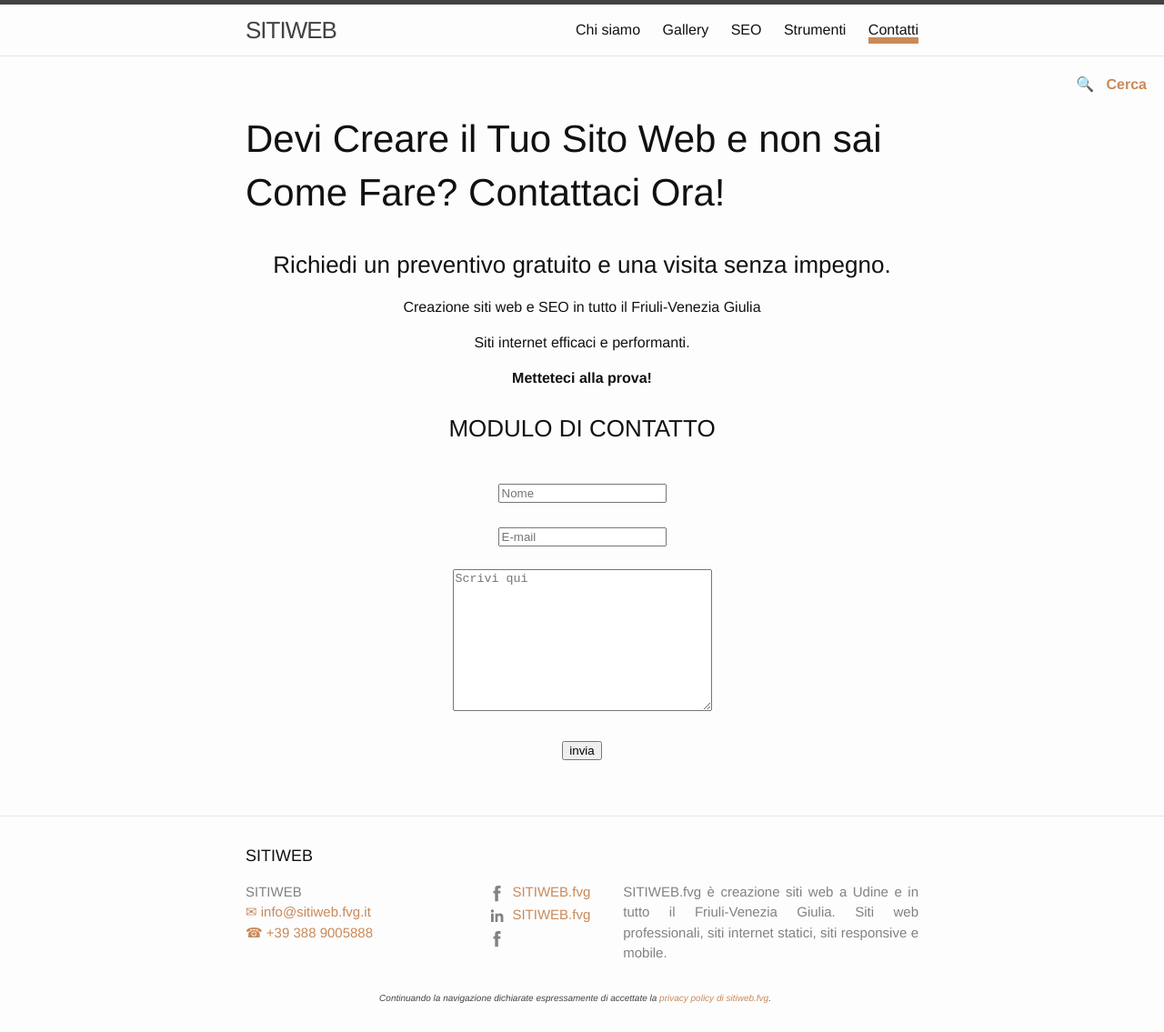
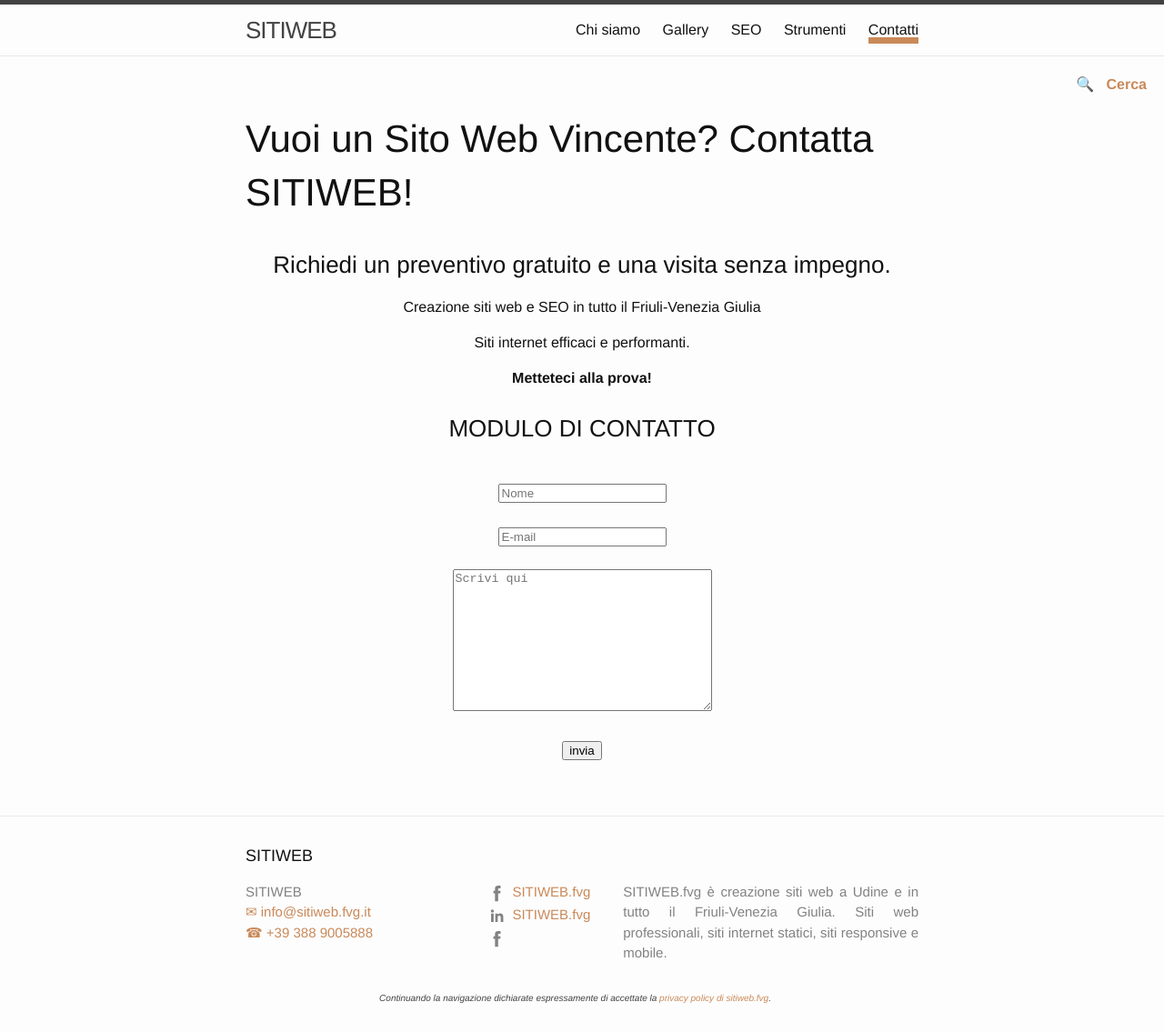
Before and after one commit to enricocaputo/sitiweb.fvg, a Jekyll site: the page built from contatti.html, in a window 1280 px wide. Shown: the whole page at 91% size. Built offline with Jekyll 4.4.1, drawn with Linux system fonts in a browser that asks for light colours.

Commit message:
modificati parzialm. titolo e descrizione

```diff
--- a/contatti.html
+++ b/contatti.html
@@ -1,7 +1,7 @@
 ---
 layout: page
-title: Devi Creare il Tuo Sito Web e non sai Come Fare? Contattaci Ora!
-excerpt: 'Devi Creare il Tuo Sito Web? Contattaci Ora! Servizi: Creazione siti web a Udine, Trieste, Gorizia, Pordenone e provincia - Siti interntet e SEO, Prenota!'
+title: Vuoi un Sito Web Vincente? Contatta SITIWEB!
+excerpt: 'Vuoi un Sito Web Vincente? Contatta SITIWEB! Creazione Siti Web a Udine, Trieste, Gorizia, Pordenone - Siti interntet e SEO, Preventivi gratuiti, Prezzi Onesti!'
 permalink: /contatti/
 sitemap:
   priority: 0.45
```
